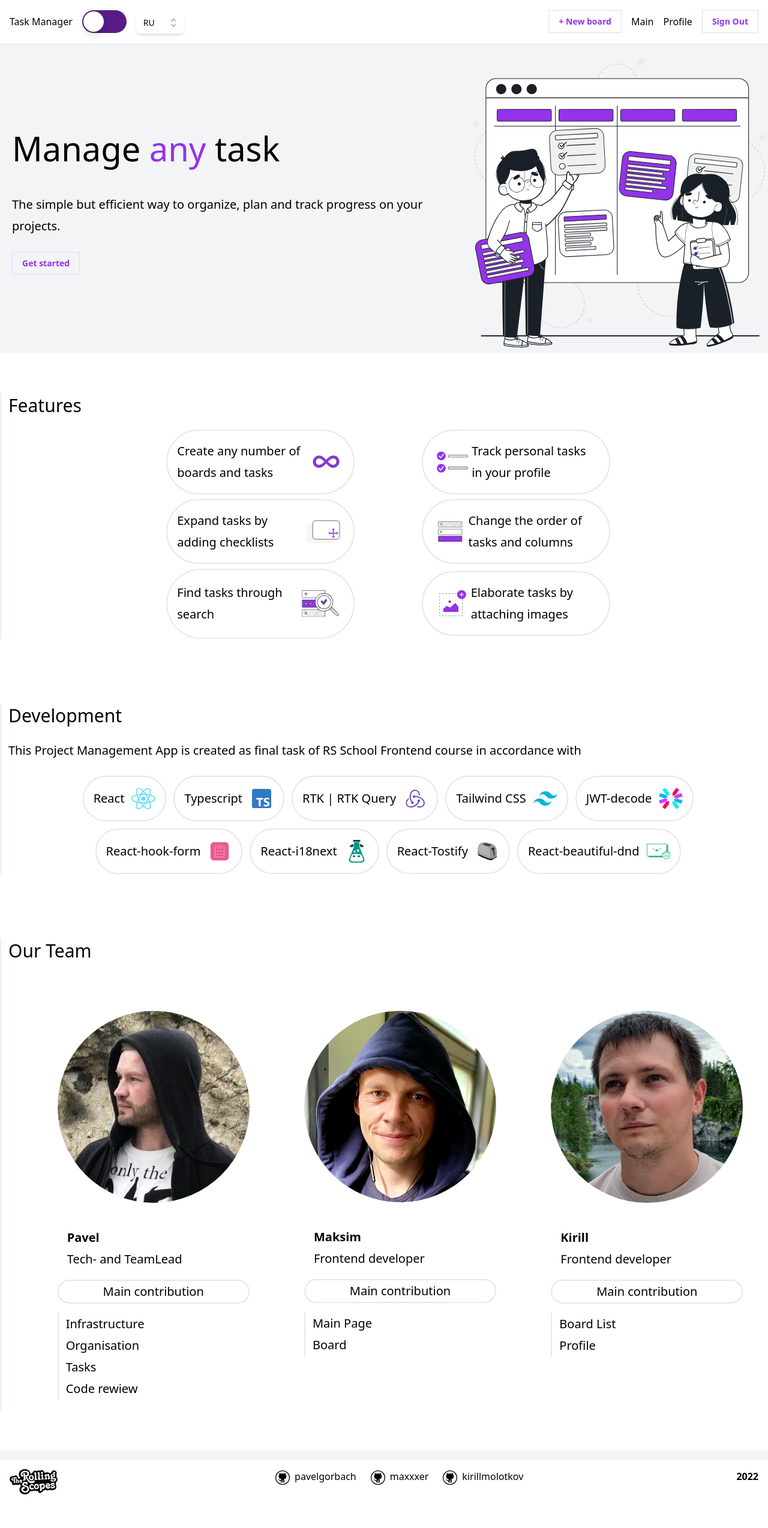
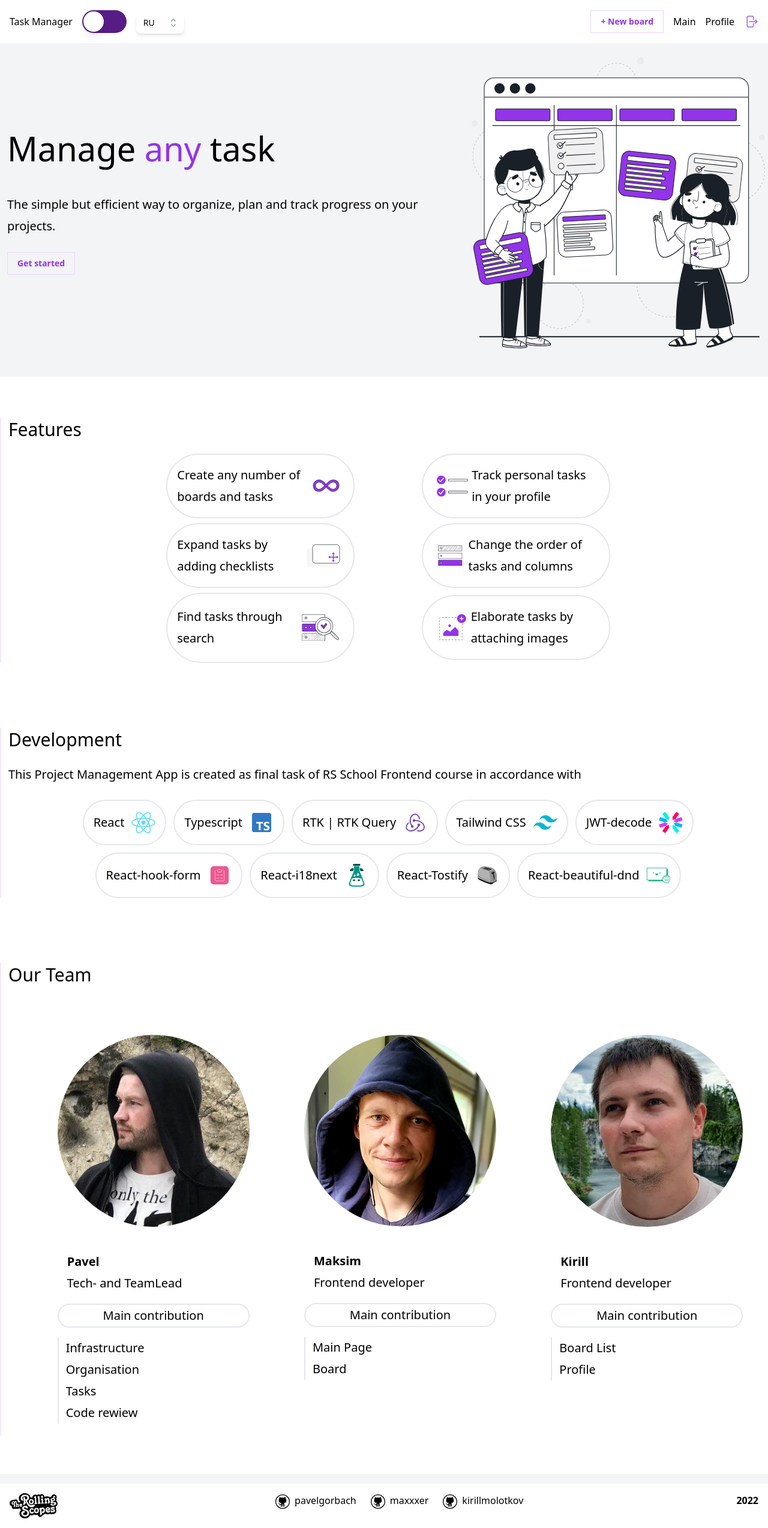
Before and after one commit to pavelgorbach/rs-clone, a React (Vite) app: page / in a window 1280 px wide. Shown: the whole page at 60% size. Before the commit the page ends 2507 px from the top, so only its background shows below. Built offline with nearby package versions, Linux system fonts and the light colour scheme.

Commit message:
refactor: header, homePage styles

```diff
--- a/package.json
+++ b/package.json
@@ -14,6 +14,7 @@
   "dependencies": {
     "@headlessui/react": "^1.7.8",
     "@heroicons/react": "^2.0.14",
+    "classnames": "^2.3.2",
     "react": "^18.2.0",
     "react-beautiful-dnd": "^13.1.1",
     "react-dom": "^18.2.0",
--- a/src/components/Button.tsx
+++ b/src/components/Button.tsx
@@ -1,12 +1,18 @@
+import cx from 'classnames'
+
 type Props = {
   text: string
+  className?: string
   onClick(): void
 }
 
-export function Button({ text, onClick }: Props) {
+export function Button({ text, className, onClick }: Props) {
   return (
     <button
-      className="whitespace-nowrap border border-purple-200 px-4 py-2 text-sm font-semibold text-purple-600 hover:cursor-pointer hover:border-transparent hover:bg-purple-600 hover:text-white focus:outline-none focus:ring-2 focus:ring-purple-600 focus:ring-offset-2"
+      className={cx(
+        'whitespace-nowrap border border-purple-200 px-4 py-2 text-sm font-semibold text-purple-600 hover:cursor-pointer hover:border-transparent hover:bg-purple-600 hover:text-white focus:outline-none focus:ring-2 focus:ring-purple-600 focus:ring-offset-2',
+        className
+      )}
       onClick={onClick}
     >
       {text}
--- a/src/components/DevStack.tsx
+++ b/src/components/DevStack.tsx
@@ -27,7 +27,8 @@ const STACK: StackDTO[] = [
 
 export function DevStack() {
   return (
-    <>
+    <section className="bg-white pt-5 pb-10">
+      <div className="container m-auto border-l-2 border-l-purple-100 pl-3">
         <h3>Development</h3>
         <p>
           This Project Management App is created as final task of{' '}
@@ -46,6 +47,7 @@ export function DevStack() {
             </div>
           ))}
         </div>
-    </>
+      </div>
+    </section>
   )
 }
--- a/src/components/Features.tsx
+++ b/src/components/Features.tsx
@@ -46,7 +46,8 @@ const FEATURES: feature[] = [
 
 export function Features() {
   return (
-    <section className="w-full">
+    <section className="bg-white pt-5 pb-10">
+      <div className="container m-auto border-l-2 border-l-purple-100 pl-3">
         <h3>Features</h3>
         <div className="col-auto m-auto grid content-center items-center gap-2 self-center sm:grid-cols-1 md:grid-cols-2 lg:w-3/4 xl:w-2/3 ">
           {FEATURES.map(({ text, position, img }, idx) => (
@@ -63,6 +64,7 @@ export function Features() {
             </div>
           ))}
         </div>
+      </div>
     </section>
   )
 }
--- a/src/components/Greeting.tsx
+++ b/src/components/Greeting.tsx
@@ -11,8 +11,8 @@ export function Greeting() {
   }
 
   return (
-    <div className="gap flex items-center justify-between">
-      <div className="pl-5">
+    <section className="gap container m-auto mb-10 flex flex-col-reverse items-center justify-between md:flex-row">
+      <div className="pl-3">
         <h1>
           Manage <span className="text-purple-600">any</span> task
         </h1>
@@ -22,6 +22,6 @@ export function Greeting() {
       </div>
 
       <Banner />
-    </div>
+    </section>
   )
 }
--- a/src/components/Header.tsx
+++ b/src/components/Header.tsx
@@ -1,5 +1,6 @@
 import { useState } from 'react'
 import { Link } from 'react-router-dom'
+import { ArrowRightOnRectangleIcon } from '@heroicons/react/24/solid'
 
 import { ROUTES, LOCALIZATIONS } from '@/constants'
 import { Button, Switch, Listbox } from '@/components'
@@ -13,7 +14,7 @@ export function Header() {
   }
 
   const onSignOut = () => {
-    console.log('add new board')
+    console.log('sign out')
   }
 
   return (
@@ -28,10 +29,13 @@ export function Header() {
         <Listbox value={locale} options={LOCALIZATIONS} onChange={setLocale} />
 
         <div className="ml-auto flex items-center gap-4">
-          <Button text="+ New board" onClick={onAddBoard} />
+          <Button className="hidden md:block" text="+ New board" onClick={onAddBoard} />
           <Link to={ROUTES.main}>Main</Link>
           <Link to={ROUTES.profile}>Profile</Link>
-          <Button text="Sign Out" onClick={onSignOut} />
+          <ArrowRightOnRectangleIcon
+            className="h-6 w-6 cursor-pointer text-purple-500 hover:text-purple-400"
+            onClick={onSignOut}
+          />
         </div>
       </div>
     </header>
--- a/src/components/TeamSection.tsx
+++ b/src/components/TeamSection.tsx
@@ -21,16 +21,17 @@ const MEMBERS = [
 
 export function TeamSection() {
   return (
-    <section>
+    <section className="bg-white pt-5 pb-10">
+      <div className="container m-auto border-l-2 border-l-purple-100 md:pl-3">
         <h3>Our Team</h3>
-      <ul className="flex justify-around align-top">
+        <ul className="ml-0 flex flex-col justify-around align-top sm:flex-row">
           {MEMBERS.map((member, index) => (
             <li className="flex flex-col py-2" key={index}>
               <div className="max-w-xs">
                 <img className="rounded-full" src={member.imgSrc} alt="member photo"></img>
               </div>
-            <div className="pl-4 font-bold">{member.name}</div>
-            <div className="pl-4">{member.role}</div>
+              <div className="font-bold md:pl-4">{member.name}</div>
+              <div className="md:pl-4">{member.role}</div>
               <div className=" my-4 rounded-full border-2 text-center font-thin">
                 Main contribution
               </div>
@@ -44,6 +45,7 @@ export function TeamSection() {
             </li>
           ))}
         </ul>
+      </div>
     </section>
   )
 }
--- a/src/pages/HomePage.tsx
+++ b/src/pages/HomePage.tsx
@@ -4,27 +4,10 @@ import { TeamSection } from '@/components/TeamSection'
 export default function Home() {
   return (
     <>
-      <div className="container m-auto">
-        <Greeting />
-      </div>
-
-      <div className="bg-white pt-5 pb-10">
-        <div className="container m-auto border-l-2 border-l-purple-100 pl-3">
-          <Features />
-        </div>
-      </div>
-
-      <div className="bg-white pt-5 pb-10">
-        <div className="container m-auto border-l-2 border-l-purple-100 pl-3">
-          <DevStack />
-        </div>
-      </div>
-
-      <div className="bg-white pt-5 pb-10">
-        <div className="container m-auto border-l-2 border-l-purple-100 pl-3">
-          <TeamSection />
-        </div>
-      </div>
+      <Greeting />
+      <Features />
+      <DevStack />
+      <TeamSection />
     </>
   )
 }
```
Also changed, not shown: 1 other file (tests, documents, lock files or other folders). Lines whose indentation alone changed are shown as unchanged.
